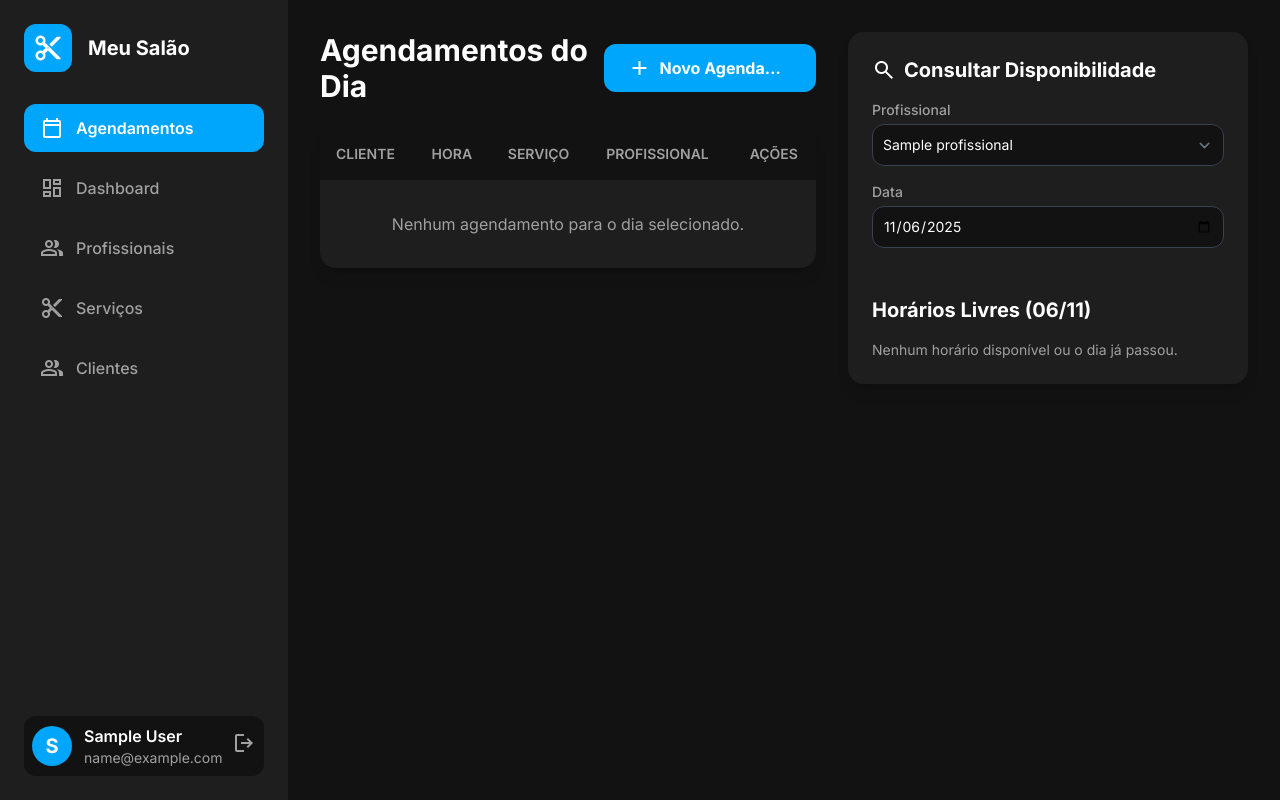
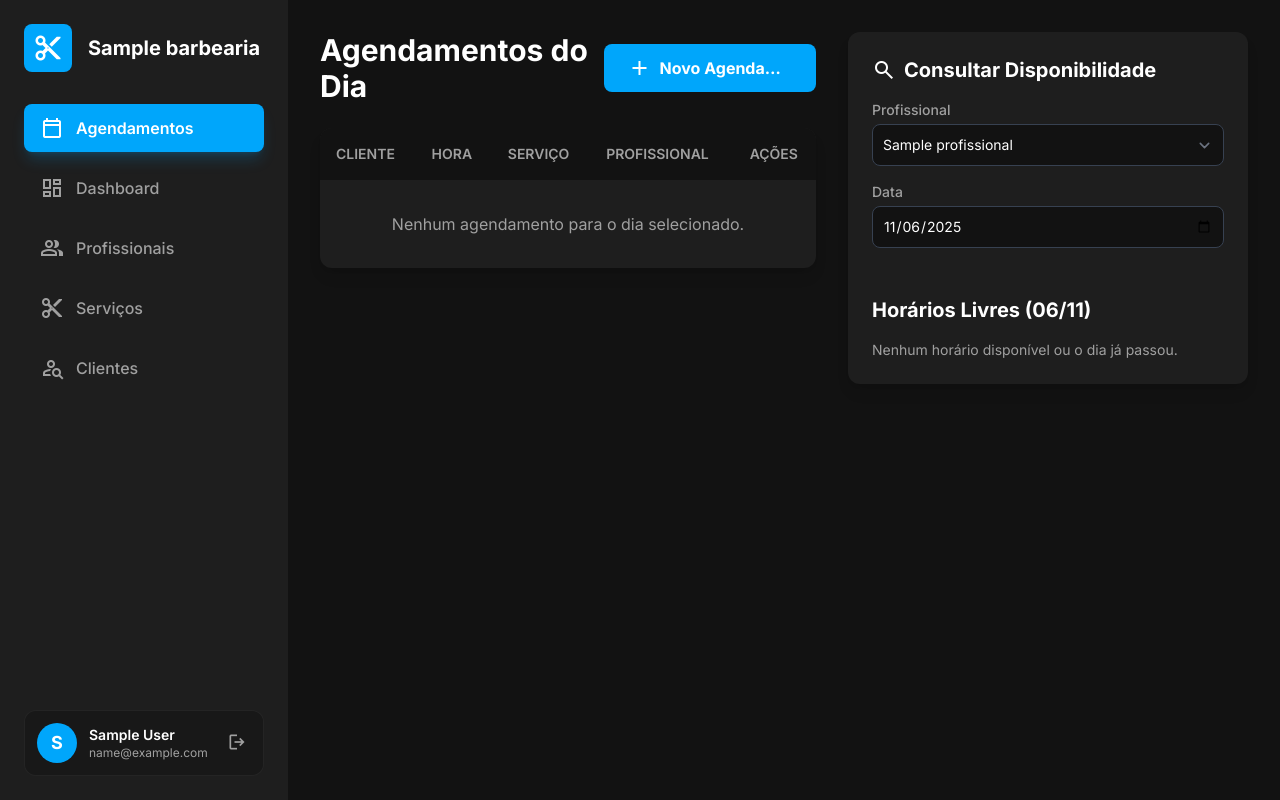
Before and after one commit to juanhlalmeida/assistente-agendamento-ia, a Flask app: page /agenda in a window 1280 px wide. Run offline with Flask 3, Linux system fonts and the light colour scheme; a user stored in the database is signed in; tables that the repository leaves empty hold one stand-in row (values such as "Sample post"); parts of the project's set-up code (start-up, migrations or seed data) failed here and were passed over; some libraries are stand-ins or nearby versions.

Commit message:
Update base.html

```diff
--- a/app/templates/base.html
+++ b/app/templates/base.html
@@ -1,7 +1,7 @@
 <!DOCTYPE html>
 {#
-  Este é o arquivo 'base.html' com o rodapé do usuário restaurado
-  E a correção para o erro 'current_app is undefined'.
+  Este é o arquivo 'base.html' COMPLETO e OTIMIZADO.
+  Inclui a lógica de cores dinâmicas (SaaS) e proteção contra erros de rota.
 #}
 <html class="dark" lang="pt-br">
 <head>
@@ -15,7 +15,6 @@
   <link href="https://fonts.googleapis.com" rel="preconnect"/>
   <link crossorigin="" href="https://fonts.gstatic.com" rel="preconnect"/>
   <link href="https://fonts.googleapis.com/css2?family=Inter:wght@400;500;600;700;800;900&display=swap" rel="stylesheet"/>
-
   <link href="https://fonts.googleapis.com/css2?family=Material+Symbols+Outlined" rel="stylesheet"/>
 
   <script>
@@ -24,7 +23,7 @@
       theme: {
         extend: {
           colors: {
-            "primary": "#00A6FB",
+            "primary": "#00A6FB", /* Cor padrão (Azul) caso não tenha nada no banco */
             "background-light": "#f6f7f8",
             "background-dark": "#121212",
             "surface-dark": "#1E1E1E",
@@ -34,12 +33,6 @@
           fontFamily: {
             "display": ["Inter", "sans-serif"]
           },
-          borderRadius: {
-            "DEFAULT": "0.5rem",
-            "lg": "0.75rem",
-            "xl": "1rem",
-            "full": "9999px"
-          },
         },
       },
     }
@@ -47,13 +40,31 @@
 
   <style>
     .material-symbols-outlined {
-      font-variation-settings:
-      'FILL' 0,
-      'wght' 400,
-      'GRAD' 0,
-      'opsz' 24
+      font-variation-settings: 'FILL' 0, 'wght' 400, 'GRAD' 0, 'opsz' 24
     }
   </style>
+
+  {# --- LÓGICA DE COR DINÂMICA (CAMALEÃO) --- #}
+  {# Se o usuário tem uma cor definida no banco, sobrescrevemos o azul padrão #}
+  {% if current_user.is_authenticated and current_user.barbearia.cor_primaria %}
+  <style>
+      :root {
+          --theme-color: {{ current_user.barbearia.cor_primaria }};
+      }
+      /* Força a cor primária do Tailwind a usar a cor do banco */
+      .bg-primary {
+          background-color: var(--theme-color) !important;
+      }
+      .text-primary {
+          color: var(--theme-color) !important;
+      }
+      /* Degradê bonito na sidebar */
+      aside {
+          border-right: 1px solid #333;
+      }
+  </style>
+  {% endif %}
+  {# ----------------------------------------- #}
 
 </head>
 <body class="bg-background-dark font-display text-text-primary-dark">
@@ -61,78 +72,87 @@
   <div class="relative flex h-auto min-h-screen w-full flex-col">
     <div class="layout-container flex h-full grow flex-row">
 
-      <aside class="flex flex-col gap-y-8 p-6 bg-surface-dark w-72 flex-shrink-0">
+      <aside class="flex flex-col gap-y-8 p-6 bg-surface-dark w-72 flex-shrink-0 h-screen sticky top-0 overflow-y-auto">
         <div class="flex items-center gap-4">
-          <div class="bg-primary aspect-square rounded-lg size-12 flex items-center justify-center">
-            <span class="material-symbols-outlined text-white text-3xl">content_cut</span>
+          <div class="bg-primary aspect-square rounded-lg size-12 flex items-center justify-center transition-colors duration-300">
+            <span class="material-symbols-outlined text-white text-3xl">
+                {% if current_user.is_authenticated and '👁️' in (current_user.barbearia.emojis_sistema or '') %}
+                    visibility
+                {% else %}
+                    content_cut
+                {% endif %}
+            </span>
           </div>
-          <h1 class="text-text-primary-dark text-xl font-bold">Meu Salão</h1>
+          <h1 class="text-text-primary-dark text-xl font-bold">
+            {% if current_user.is_authenticated %}
+                {{ current_user.barbearia.nome_fantasia }}
+            {% else %}
+                Meu Salão
+            {% endif %}
+          </h1>
         </div>
 
         <nav class="flex flex-col gap-3 flex-1">
+
           {# Link Agendamentos #}
-          <a class="flex items-center gap-3 px-4 py-3 rounded-lg {% if request.endpoint.startswith('main.') %}bg-primary text-white font-semibold{% else %}text-text-secondary-dark hover:bg-white/5 font-medium{% endif %}"
+          <a class="flex items-center gap-3 px-4 py-3 rounded-lg transition-all duration-200 {% if request.endpoint and request.endpoint.startswith('main.') %}bg-primary text-white font-semibold shadow-lg shadow-primary/20{% else %}text-text-secondary-dark hover:bg-white/5 font-medium{% endif %}"
              href="{{ url_for('main.agenda') }}">
             <span class="material-symbols-outlined">calendar_today</span>
             <p class="text-base">Agendamentos</p>
           </a>
 
-          {# --- NOVO LINK DASHBOARD --- #}
-          <a class="flex items-center gap-3 px-4 py-3 rounded-lg {% if request.endpoint.startswith('dashboard.') %}bg-primary text-white font-semibold{% else %}text-text-secondary-dark hover:bg-white/5 font-medium{% endif %}"
+          {# Link Dashboard #}
+          <a class="flex items-center gap-3 px-4 py-3 rounded-lg transition-all duration-200 {% if request.endpoint and request.endpoint.startswith('dashboard.') %}bg-primary text-white font-semibold shadow-lg shadow-primary/20{% else %}text-text-secondary-dark hover:bg-white/5 font-medium{% endif %}"
              href="{{ url_for('dashboard.index') }}">
             <span class="material-symbols-outlined">dashboard</span>
             <p class="text-base">Dashboard</p>
           </a>
-          {# --------------------------- #}
 
-          {# Link Clientes (ainda inativo) #}
-          <a class="flex items-center gap-3 px-4 py-3 rounded-lg {% if request.endpoint.startswith('profissionais.') %}bg-primary text-white font-semibold{% else %}text-text-secondary-dark hover:bg-white/5 font-medium{% endif %}"
+          {# Link Profissionais #}
+          <a class="flex items-center gap-3 px-4 py-3 rounded-lg transition-all duration-200 {% if request.endpoint and request.endpoint.startswith('profissionais.') %}bg-primary text-white font-semibold shadow-lg shadow-primary/20{% else %}text-text-secondary-dark hover:bg-white/5 font-medium{% endif %}"
              href="{{ url_for('profissionais.index') }}">
             <span class="material-symbols-outlined">group</span>
-            <p class="text-base">Profissionais</p> {# Mudamos o texto para Profissionais #}
+            <p class="text-base">Profissionais</p>
           </a>
 
-          {# --- CORREÇÃO: Link Serviços agora aponta para o blueprint --- #}
-          <a class="flex items-center gap-3 px-4 py-3 rounded-lg {% if request.endpoint.startswith('servicos.') %}bg-primary text-white font-semibold{% else %}text-text-secondary-dark hover:bg-white/5 font-medium{% endif %}"
+          {# Link Serviços #}
+          <a class="flex items-center gap-3 px-4 py-3 rounded-lg transition-all duration-200 {% if request.endpoint and request.endpoint.startswith('servicos.') %}bg-primary text-white font-semibold shadow-lg shadow-primary/20{% else %}text-text-secondary-dark hover:bg-white/5 font-medium{% endif %}"
              href="{{ url_for('servicos.index') }}">
             <span class="material-symbols-outlined">cut</span>
             <p class="text-base">Serviços</p>
           </a>
 
-          {# ----------------------------------------------------------- #}
-          {# --- NOVO LINK CLIENTES --- #}
-
-          <a class="flex items-center gap-3 px-4 py-3 rounded-lg {% if request.endpoint.startswith('clientes.') %}bg-primary text-white font-semibold{% else %}text-text-secondary-dark hover:bg-white/5 font-medium{% endif %}"
+          {# Link Clientes #}
+          <a class="flex items-center gap-3 px-4 py-3 rounded-lg transition-all duration-200 {% if request.endpoint and request.endpoint.startswith('clientes.') %}bg-primary text-white font-semibold shadow-lg shadow-primary/20{% else %}text-text-secondary-dark hover:bg-white/5 font-medium{% endif %}"
              href="{{ url_for('clientes.index') }}">
-            <span class="material-symbols-outlined">group</span>
+            <span class="material-symbols-outlined">person_search</span>
             <p class="text-base">Clientes</p>
           </a>
 
-          {# -------------------------- #}
         </nav>
 
-        {# Rodapé restaurado com current_user e logout #}
-        <div class="flex flex-col gap-4">
+        {# Rodapé do Usuário #}
+        <div class="flex flex-col gap-4 mt-auto">
           {% if current_user.is_authenticated %}
-          <div class="flex items-center justify-between p-2 rounded-lg bg-background-dark">
-            <div class="flex items-center gap-3">
-              <div class="bg-primary aspect-square rounded-full size-10 flex items-center justify-center">
-                <span class="text-white font-bold text-xl">{{ (current_user.nome[0] if current_user.nome else 'U') | upper }}</span>
+          <div class="flex items-center justify-between p-3 rounded-xl bg-background-dark/50 border border-white/5">
+            <div class="flex items-center gap-3 overflow-hidden">
+              <div class="bg-primary aspect-square rounded-full size-10 flex flex-shrink-0 items-center justify-center text-white font-bold text-lg">
+                {{ (current_user.nome[0] if current_user.nome else 'U') | upper }}
               </div>
-              <div>
-                <p class="text-text-primary-dark font-semibold">{{ current_user.nome or 'Usuário' }}</p>
-                <p class="text-text-secondary-dark text-sm">{{ current_user.email }}</p>
+              <div class="flex flex-col min-w-0">
+                <p class="text-text-primary-dark font-semibold truncate text-sm">{{ current_user.nome or 'Usuário' }}</p>
+                <p class="text-text-secondary-dark text-xs truncate" title="{{ current_user.email }}">{{ current_user.email }}</p>
               </div>
             </div>
-            <a href="{{ url_for('main.logout') }}" class="text-text-secondary-dark hover:text-white" title="Sair">
-              <span class="material-symbols-outlined">logout</span>
+            <a href="{{ url_for('main.logout') }}" class="text-text-secondary-dark hover:text-red-400 transition-colors p-1" title="Sair">
+              <span class="material-symbols-outlined text-xl">logout</span>
             </a>
           </div>
           {% endif %}
         </div>
       </aside>
 
-      <main class="flex-1 p-8">
+      <main class="flex-1 p-8 overflow-y-auto h-screen">
         {% block content %}{% endblock %}
       </main>
 
```
